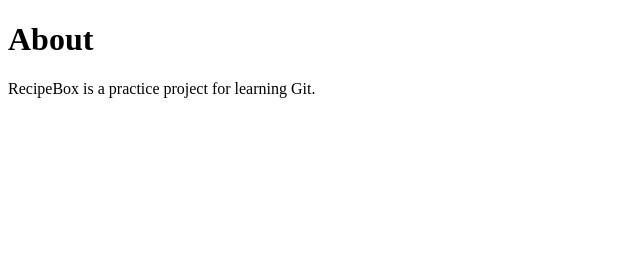
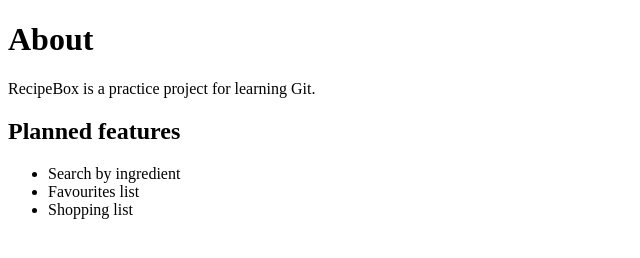
Before and after one commit to srinivas9110/RecipeBox, a plain HTML site: page about.html in a window 1280 px wide. Shown: the whole page, without its empty margins (0-640 px from the left). Drawn offline with Linux system fonts and the light colour scheme.

Commit message:
List planned features on about page

```diff
--- a/about.html
+++ b/about.html
@@ -1,8 +1,17 @@
 <!DOCTYPE html>
 <html lang="en">
-<head><meta charset="UTF-8"><title>About RecipeBox</title></head>
+<head>
+  <meta charset="UTF-8">
+  <title>About RecipeBox</title>
+</head>
 <body>
- <h1>About</h1>
- <p>RecipeBox is a practice project for learning Git.</p>
+  <h1>About</h1>
+  <p>RecipeBox is a practice project for learning Git.</p>
+  <h2>Planned features</h2>
+  <ul>
+    <li>Search by ingredient</li>
+    <li>Favourites list</li>
+    <li>Shopping list</li>
+  </ul>
 </body>
 </html>
```
